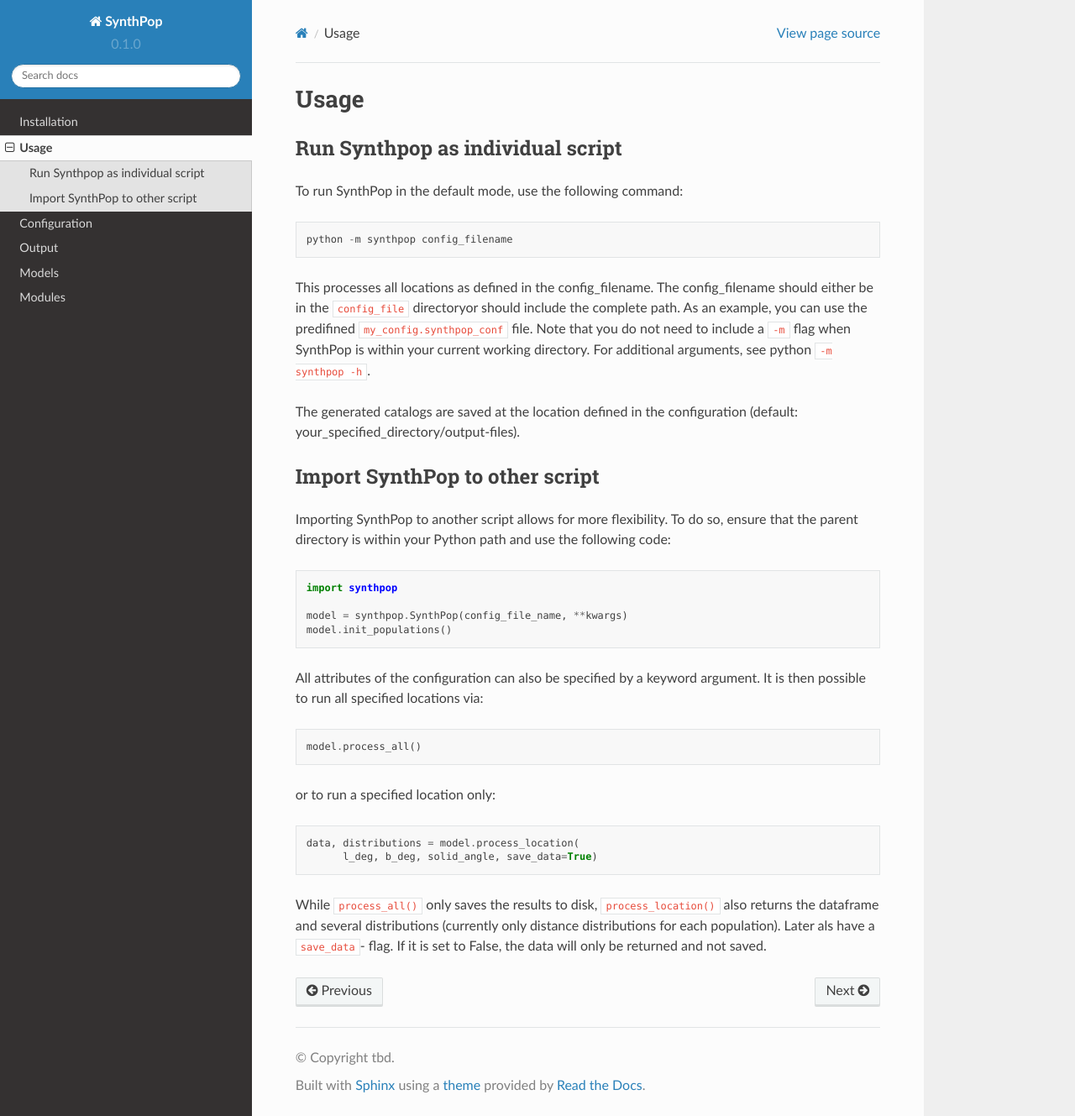
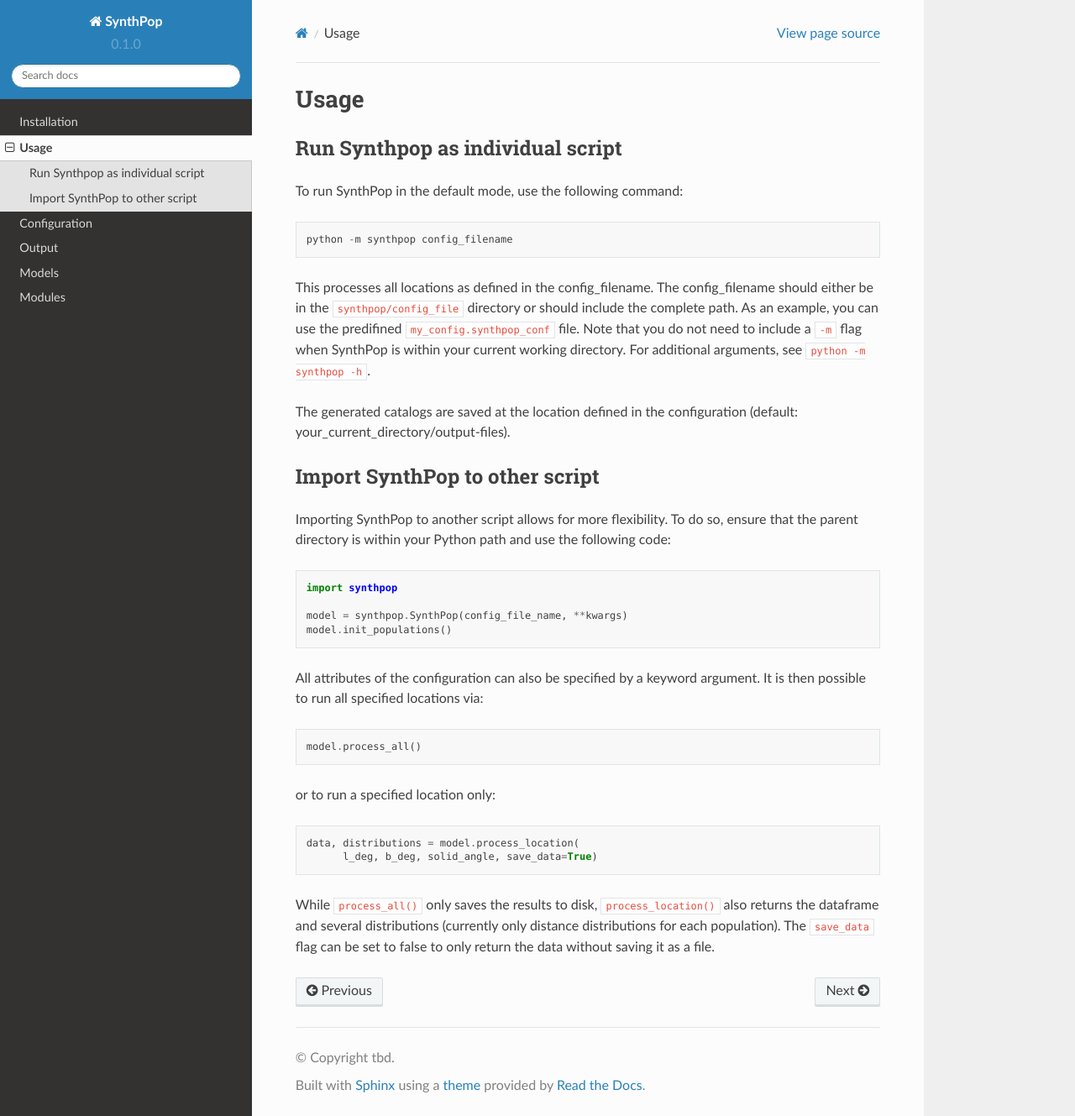
Before and after one commit to synthpop-galaxy/synthpop, a Sphinx documentation site: the page built from docs/source/usage.rst, in a window 1280 px wide and 1329 px high. Shown: the whole window at 84% size. Built offline with Sphinx 7.4.7 and the Read the Docs theme 2.0.0, drawn with Linux system fonts in a browser that asks for light colours.

Commit message:
Update usage.rst

```diff
--- a/docs/source/usage.rst
+++ b/docs/source/usage.rst
@@ -8,12 +8,11 @@
     python -m synthpop config_filename
 
 This processes all locations as defined in the config_filename.
-The config_filename should either be in the ``config_file`` directoryor should include the complete path.
+The config_filename should either be in the ``synthpop/config_file`` directory or should include the complete path.
 As an example, you can use the predifined ``my_config.synthpop_conf`` file.
-Note that you do not need to include a ``-m`` flag when SynthPop is within your current working directory. For additional arguments, see python ``-m synthpop -h``.
+Note that you do not need to include a ``-m`` flag when SynthPop is within your current working directory. For additional arguments, see ``python -m synthpop -h``.
 
-The generated catalogs are saved at the location defined in the configuration (default: your_specified_directory/output-files).
-
+The generated catalogs are saved at the location defined in the configuration (default: your_current_directory/output-files).
 
 
 Import SynthPop to other script
@@ -36,4 +35,4 @@
   data, distributions = model.process_location(
         l_deg, b_deg, solid_angle, save_data=True)
 
-While ``process_all()`` only saves the results to disk, ``process_location()`` also returns the dataframe and several distributions (currently only distance distributions for each population). Later als have a ``save_data``- flag. If it is set to False, the data will only be returned and not saved.
+While ``process_all()`` only saves the results to disk, ``process_location()`` also returns the dataframe and several distributions (currently only distance distributions for each population). The ``save_data`` flag can be set to false to only return the data without saving it as a file.
```
